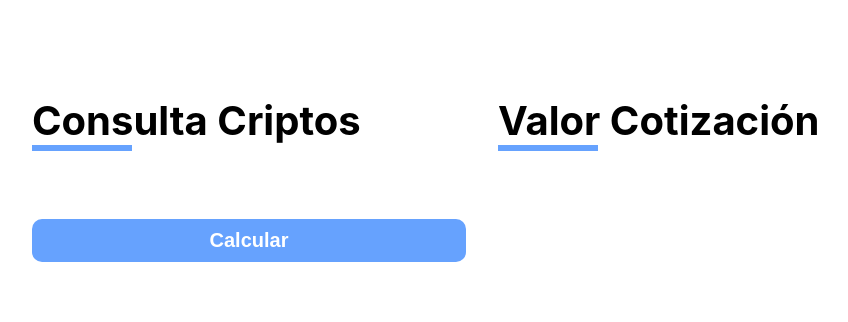
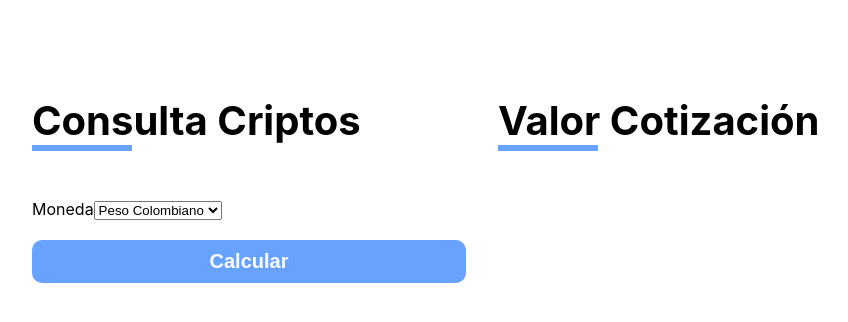
Before and after one commit to jcarlosj/React-Project-CriptoCurrency-U-JPdTV, a React (Create React App) app: page / in a window 1280 px wide. Shown: the top 322 px of the page, without its empty margins (158-1006 px from the left). Built offline with nearby package versions, Linux system fonts and the light colour scheme.

Commit message:
[+] Hook > useCurrency: Show currency selector (customize hook)

```diff
--- a/src/components/Form.js
+++ b/src/components/Form.js
@@ -1,5 +1,6 @@
 import React from 'react';
 import styled from '@emotion/styled';
+import useCurrency from '../hooks/useCurrency';         // Hook Personalizado
 
 const
     Button = styled .button `
@@ -21,8 +22,13 @@ const
     `;
 
 const Form = () => {
+
+    /** Implementacion del Hook personalizado */
+    const [ state, setState, SelectCurrency ] = useCurrency();      // Destructura State del Hook e Interfaz (Los Nombres con que se destructura pueden ser diferentes pero el orden importa al implementarlos)
+
     return (
         <form>
+            <SelectCurrency />
             <Button
                 type="button"
             >Calcular</Button>
--- /dev/null
+++ b/src/hooks/useCurrency.js
@@ -0,0 +1,21 @@
+import React, { Fragment, useState } from 'react';
+
+const useCurrency = () => {
+
+    /** Define State */
+    const [ state, setState ] = useState( '' );
+
+    /** Interface que se mostrará (No siempre se muestra) */
+    const SelectCurrency = () => (          // Return Implicito
+        <Fragment>
+            <label>Moneda</label>
+            <select>
+                <option value="COP">Peso Colombiano</option>
+            </select>
+        </Fragment>
+    );
+
+    return [ state, setState, SelectCurrency ];     // Retorna State del Hook e Interfaz
+}
+
+export default useCurrency;
```
